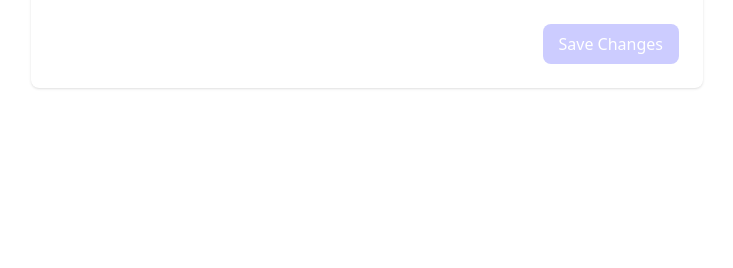
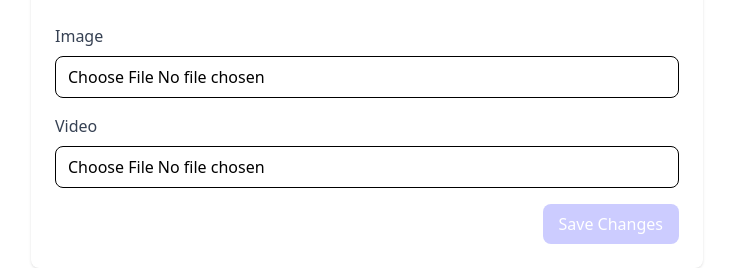
Before and after one commit to Kim-Min-K/Periwinkle, a Django app: template periwinkleposts/accounts/templates/edit_post.html in a window 1280 px wide. Shown: the part 578-846 px from the top of the page, without its empty margins (273-1006 px from the left). Before the commit the page ends 667 px from the top, so only its background shows below. Run offline with Django 5.2, Linux system fonts and the light colour scheme; the template is opened without the code that fills it, so the values that code supplies are empty; some web fonts are replaced.

Commit message:
video and image edit_post

```diff
--- a/periwinkleposts/accounts/templates/edit_post.html
+++ b/periwinkleposts/accounts/templates/edit_post.html
@@ -37,6 +37,25 @@
             </select>
         </div>
 
+        <!-- Image upload input -->
+        <div class="mb-4">
+            <label class="block text-gray-700 mb-2">Image</label>
+            <input type="file" name="image" id="image" accept="image/*" class="w-full px-3 py-2 border rounded-lg">
+            <img id="imagePreview" src="{{ post.image.url }}" alt="Current Image"
+                 class="max-w-[100px] max-h-[100px] {% if post.image %}block{% else %}hidden{% endif %}">
+        </div>
+
+        <!-- Video upload input -->
+        <div class="mb-4">
+            <label class="block text-gray-700 mb-2">Video</label>
+            <input type="file" name="video" id="videoInput" accept="video/*"  class="w-full px-3 py-2 border rounded-lg">
+            {% if post.video %}
+            <video controls style="max-width: 200px;">
+                <source src="{{ post.video.url }}" type="video/mp4">
+            </video>
+            {% endif %}
+        </div>
+
         <div class="flex justify-end gap-4">
             <button type="submit"
                     class="px-4 py-2 bg-[#CCCCFF] text-white rounded-lg hover:bg-[#8585e6] transition-colors">
@@ -45,4 +64,45 @@
         </div>
     </form>
 </div>
+<script>
+    // This is changing the image view when uploading a new image
+    document.getElementById('imageInput').addEventListener('change', function(event) {
+        const [file] = event.target.files;
+        if (file) {
+            const reader = new FileReader();
+            reader.onload = function(e) {
+                document.getElementById('imagePreview').src = e.target.result;
+                document.getElementById('imagePreview').style.display = 'block';
+            };
+            reader.readAsDataURL(file);
+        }
+    });
+    // <!--This is for the video input to see if the video is valid (less the 4 seconds) if not it will alert user-->
+
+    document.getElementById('videoInput').addEventListener('change', function (event) {
+        const file = event.target.files[0];
+        if (file) {
+            const video = document.createElement('video');
+            video.preload = 'metadata';
+
+            video.onloadedmetadata = function () {
+                window.URL.revokeObjectURL(video.src);
+                if (video.duration > 4) {
+                    alert('Video must be 4 seconds or less');
+                    event.target.value = '';  // Clear the file input
+                }
+            };
+
+            video.src = URL.createObjectURL(file);
+        }
+    });
+
+    document.querySelector('form').onsubmit = function (event) {
+        const videoInput = document.getElementById('videoInput');
+        if (videoInput.files.length > 0 && video.duration > 4) {
+            event.preventDefault();  // Stop form submission
+            alert('Please upload a video that is 4 seconds or less.');
+        }
+    };
+</script>
 {% endblock %}
--- a/periwinkleposts/static/output.css
+++ b/periwinkleposts/static/output.css
@@ -636,6 +636,9 @@
   .h-screen {
     height: 100vh;
   }
+  .max-h-\[100px\] {
+    max-height: 100px;
+  }
   .w-10 {
     width: calc(var(--spacing) * 10);
   }
@@ -653,6 +656,9 @@
   }
   .max-w-6xl {
     max-width: var(--container-6xl);
+  }
+  .max-w-\[100px\] {
+    max-width: 100px;
   }
   .max-w-full {
     max-width: 100%;
```
